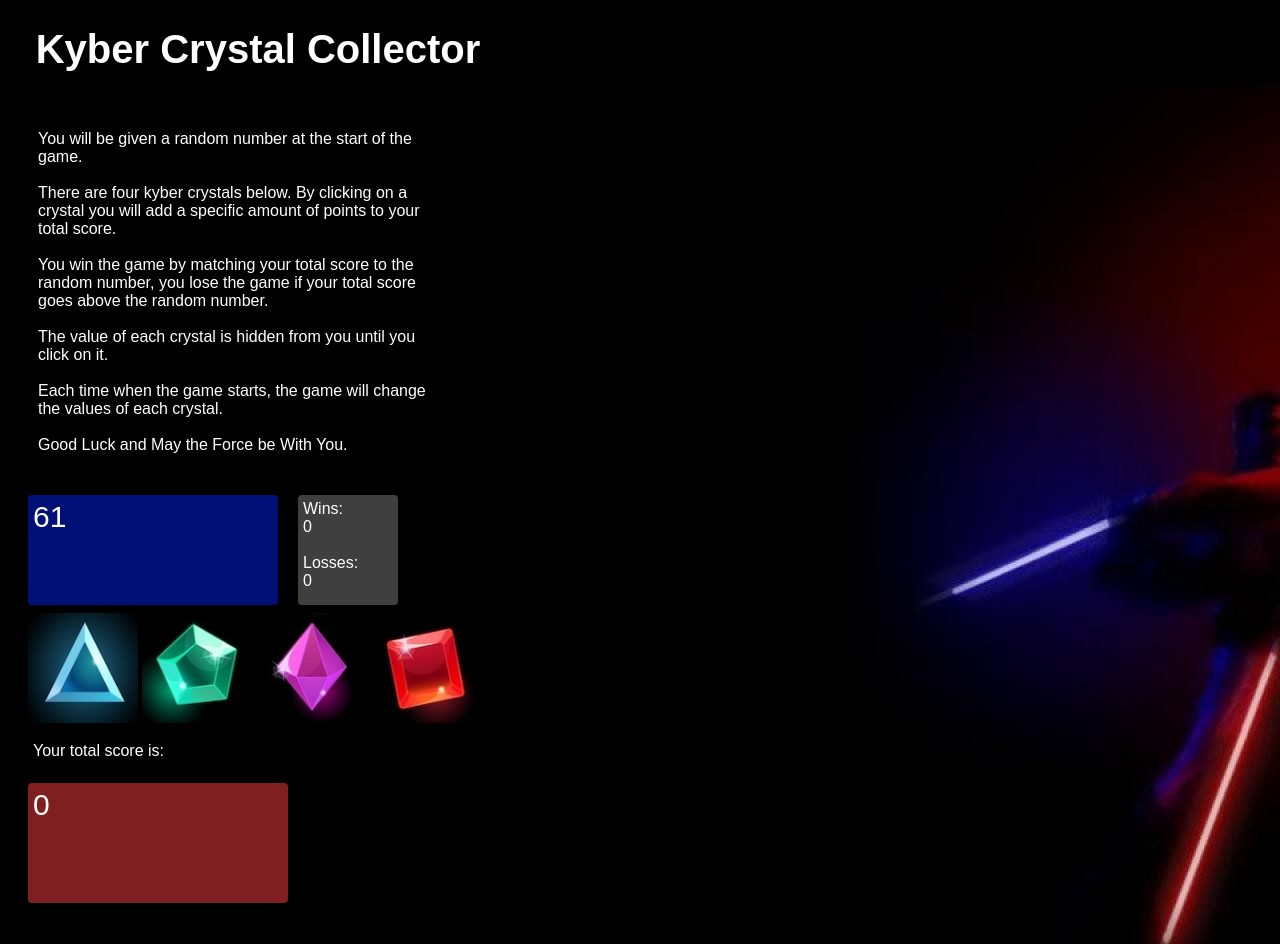
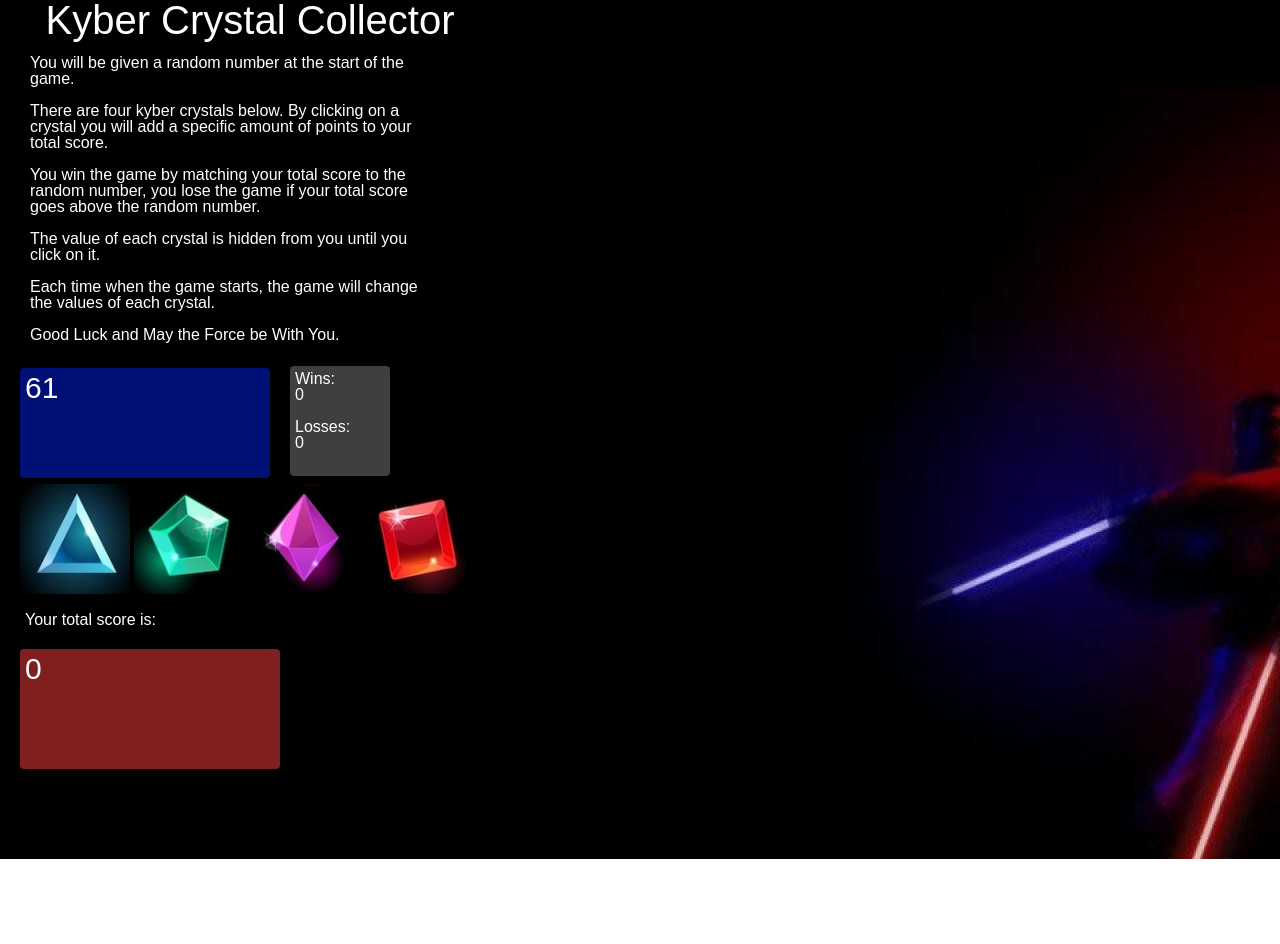
Before and after one commit to Katherine890/Crystal_Challenge, a plain HTML site: page index.html in a window 1280 px wide. Shown: the top 944 px of the page. After the commit the page ends 859 px from the top, so only its background shows below. Drawn offline with nearby package versions, Linux system fonts and the light colour scheme; a web font is replaced by a local one.

Commit message:
linked RESET CSS

```diff
--- a/assets/css/style.css
+++ b/assets/css/style.css
@@ -25,7 +25,7 @@ header {
     color: white;
     text-align: center;
     font-family: "Cantarell", sans-serif;
-    font-size: 20px;
+    font-size: 40px;
     width: 800px;
     position: relative;
     right: 170px;
--- a/index.html
+++ b/index.html
@@ -7,6 +7,8 @@
     <meta name="viewport" content="width=device-width, initial-scale=1">
     <!--Google Font-->
     <link href="https://fonts.googleapis.com/css?family=Cantarell" rel="stylesheet">
+    <!--Reset CSS-->
+    <link rel="stylesheet" type="text/css" media="screen" href="assets/css/reset.css">
     <!--CSS Link-->
     <link rel="stylesheet" type="text/css" media="screen" href="assets/css/style.css" />
     <!--jQuery Link-->
```
